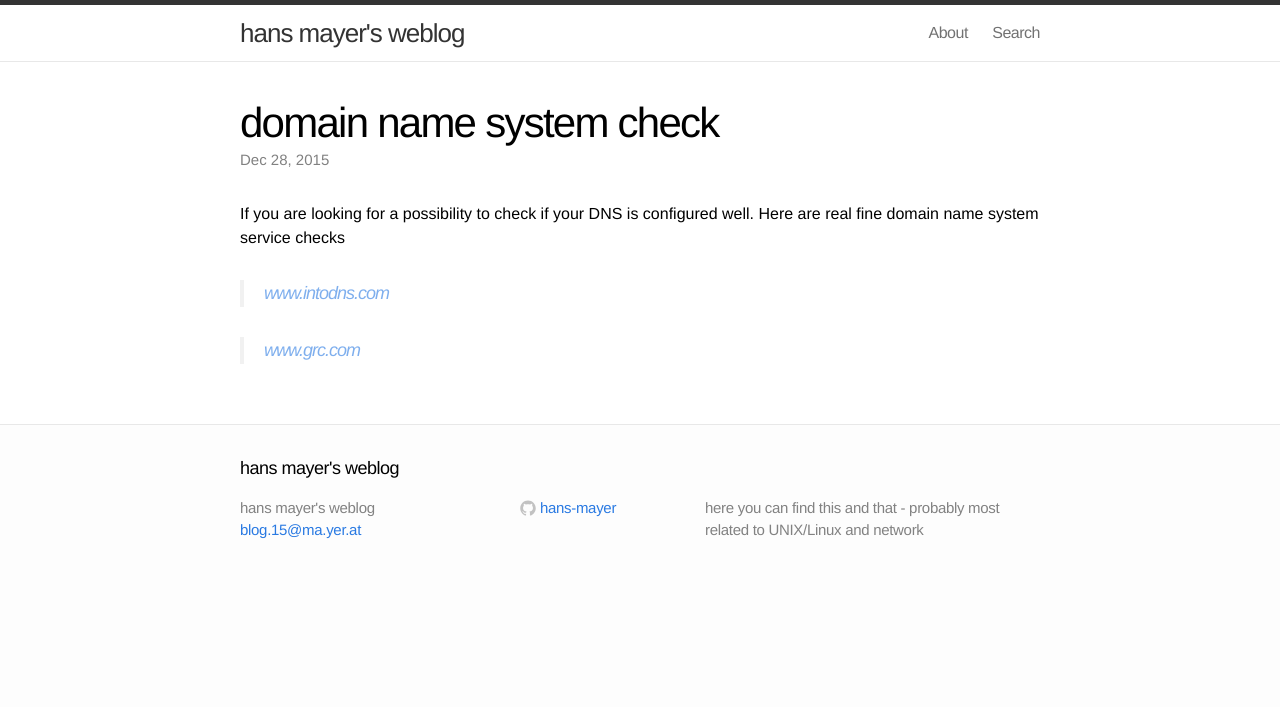
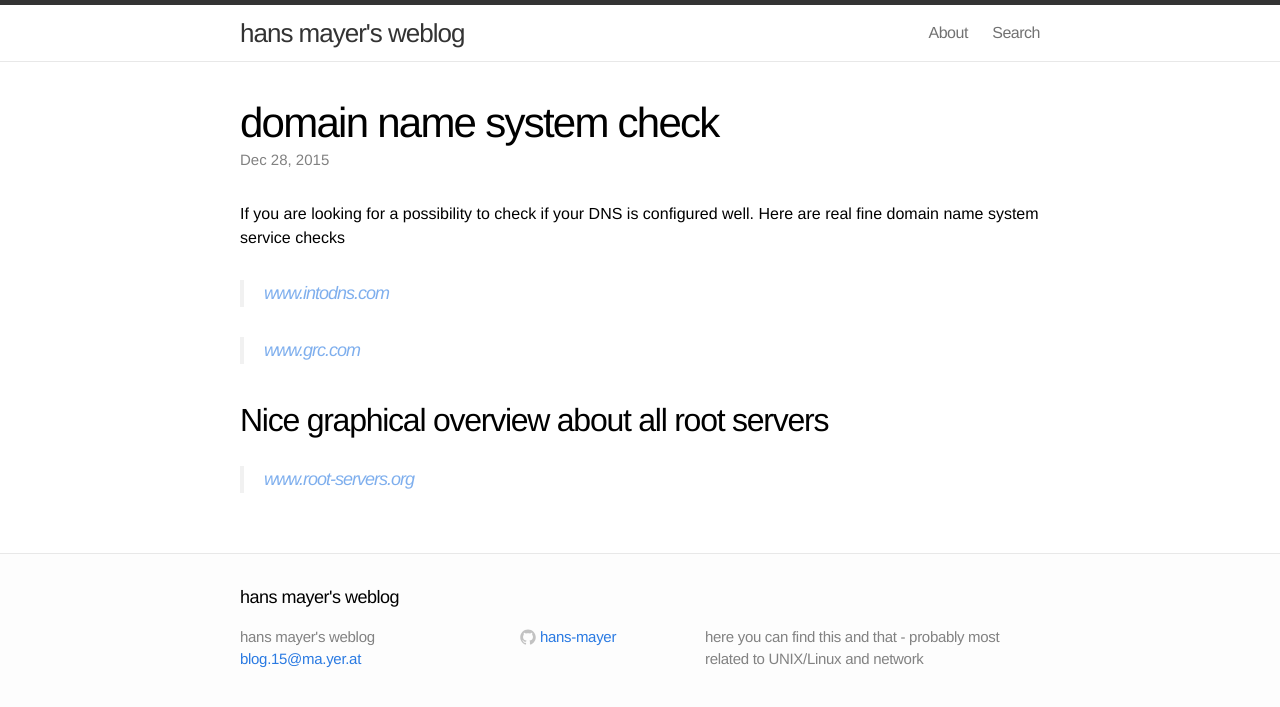
Before and after one commit to hans-mayer/blog, a Jekyll site: the page built from _posts/2015-12-28-name-server-check.markdown, in a window 1280 px wide. Shown: the top 707 px of the page. Built offline with Jekyll 4.4.1, drawn with Linux system fonts in a browser that asks for light colours.

Commit message:
name-server-check root servers overview

```diff
--- a/_posts/2015-12-28-name-server-check.markdown
+++ b/_posts/2015-12-28-name-server-check.markdown
@@ -11,3 +11,7 @@ If you are looking for a possibility to check if your DNS is configured well. He
 > [www.intodns.com](http://www.intodns.com/){:target="_blank"}
 
 > [www.grc.com](https://www.grc.com/dns/dns.htm){:target="_blank"}
+
+## Nice graphical overview about all root servers
+
+> [www.root-servers.org](http://www.root-servers.org/){:target="_blank"}
```
